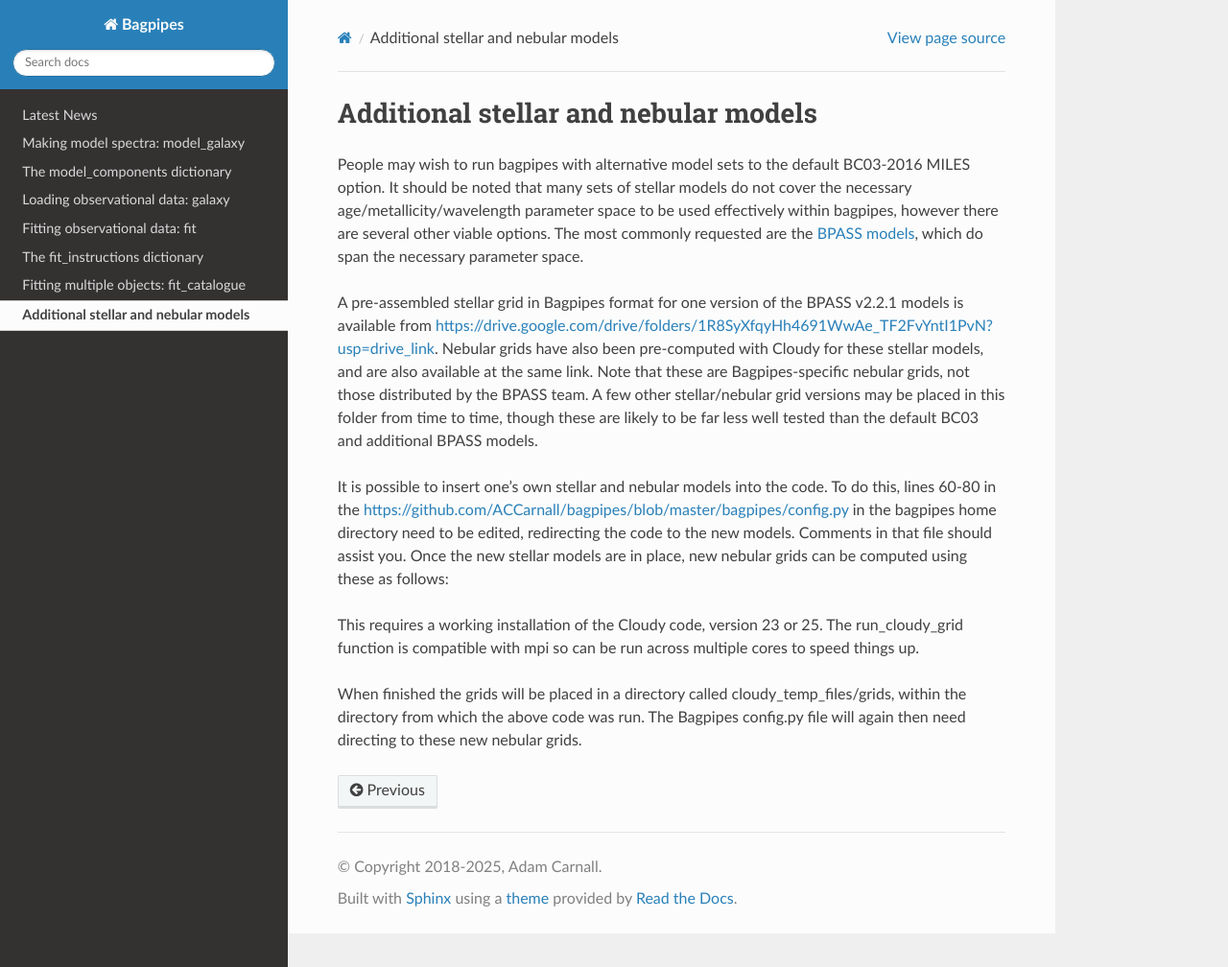
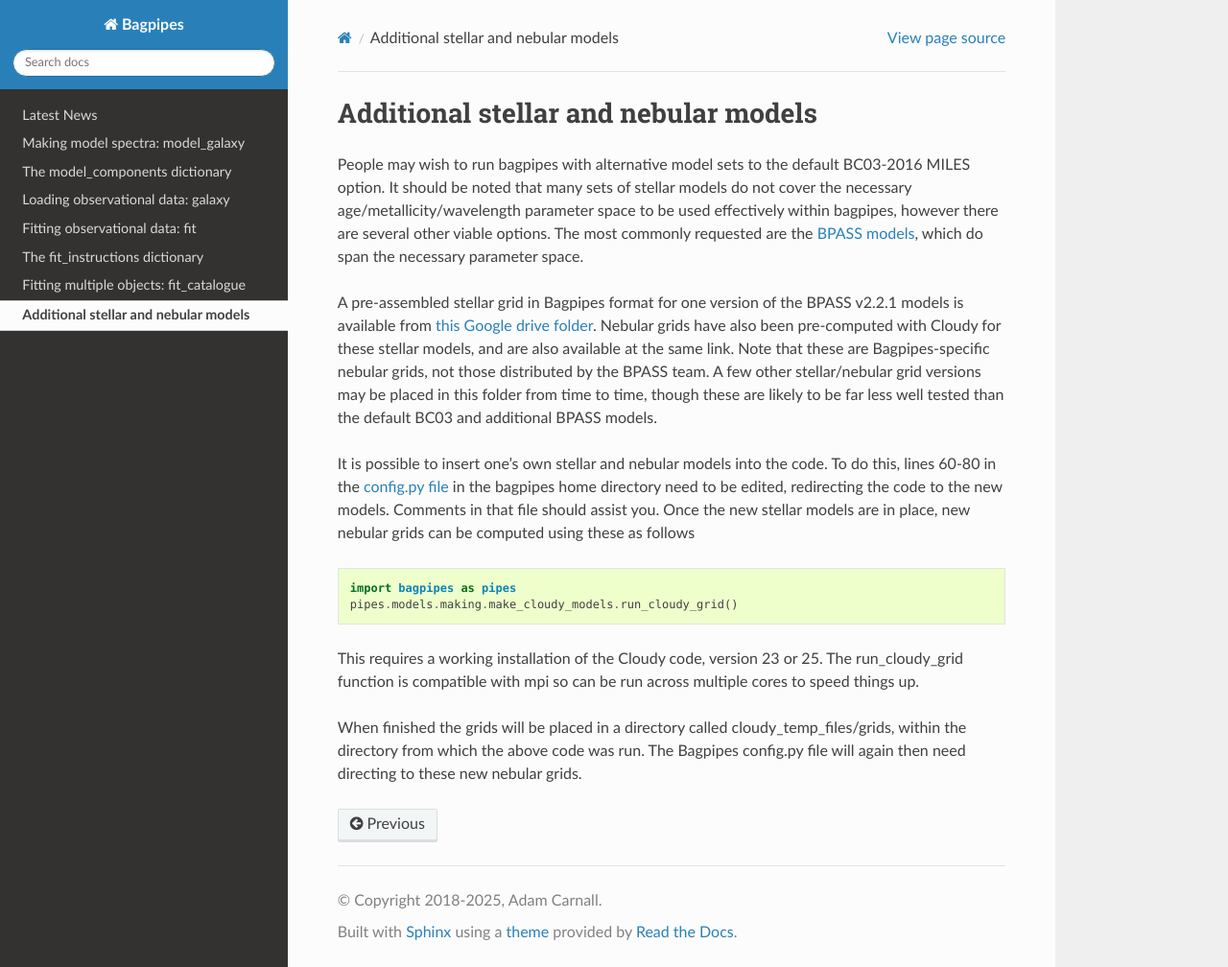
Before and after one commit to ACCarnall/bagpipes, a Sphinx documentation site: the page built from docs/extra_models.rst, in a window 1280 px wide and 1008 px high. Shown: the whole window at 96% size. Built offline with Sphinx 7.4.7 and the Read the Docs theme 3.1.0, drawn with Linux system fonts in a browser that asks for light colours; pages that are not in the unit, such as notebooks, are missing from menus.

Commit message:
docs update

```diff
--- a/docs/extra_models.rst
+++ b/docs/extra_models.rst
@@ -1,15 +1,16 @@
-.. _latest-news:
+.. _extra-models:
 
 Additional stellar and nebular models
 ===========
 
 People may wish to run bagpipes with alternative model sets to the default BC03-2016 MILES option. It should be noted that many sets of stellar models do not cover the necessary age/metallicity/wavelength parameter space to be used effectively within bagpipes, however there are several other viable options. The most commonly requested are the `BPASS models <https://warwick.ac.uk/fac/sci/physics/research/astro/research/catalogues/bpass/>`_, which do span the necessary parameter space.
 
-A pre-assembled stellar grid in Bagpipes format for one version of the BPASS v2.2.1 models is available from `https://drive.google.com/drive/folders/1R8SyXfqyHh4691WwAe_TF2FvYntI1PvN?usp=drive_link <this Google drive folder>`_. Nebular grids have also been pre-computed with Cloudy for these stellar models, and are also available at the same link. Note that these are Bagpipes-specific nebular grids, not those distributed by the BPASS team. A few other stellar/nebular grid versions may be placed in this folder from time to time, though these are likely to be far less well tested than the default BC03 and additional BPASS models.
+A pre-assembled stellar grid in Bagpipes format for one version of the BPASS v2.2.1 models is available from `this Google drive folder <https://drive.google.com/drive/folders/1R8SyXfqyHh4691WwAe_TF2FvYntI1PvN?usp=drive_link>`_. Nebular grids have also been pre-computed with Cloudy for these stellar models, and are also available at the same link. Note that these are Bagpipes-specific nebular grids, not those distributed by the BPASS team. A few other stellar/nebular grid versions may be placed in this folder from time to time, though these are likely to be far less well tested than the default BC03 and additional BPASS models.
 
-It is possible to insert one's own stellar and nebular models into the code. To do this, lines 60-80 in the `https://github.com/ACCarnall/bagpipes/blob/master/bagpipes/config.py <config.py file>`_ in the bagpipes home directory need to be edited, redirecting the code to the new models. Comments in that file should assist you. Once the new stellar models are in place, new nebular grids can be computed using these as follows:
+It is possible to insert one's own stellar and nebular models into the code. To do this, lines 60-80 in the `config.py file <https://github.com/ACCarnall/bagpipes/blob/master/bagpipes/config.py>`_ in the bagpipes home directory need to be edited, redirecting the code to the new models. Comments in that file should assist you. Once the new stellar models are in place, new nebular grids can be computed using these as follows
 
 .. code::
+
     import bagpipes as pipes
     pipes.models.making.make_cloudy_models.run_cloudy_grid()
 
```
